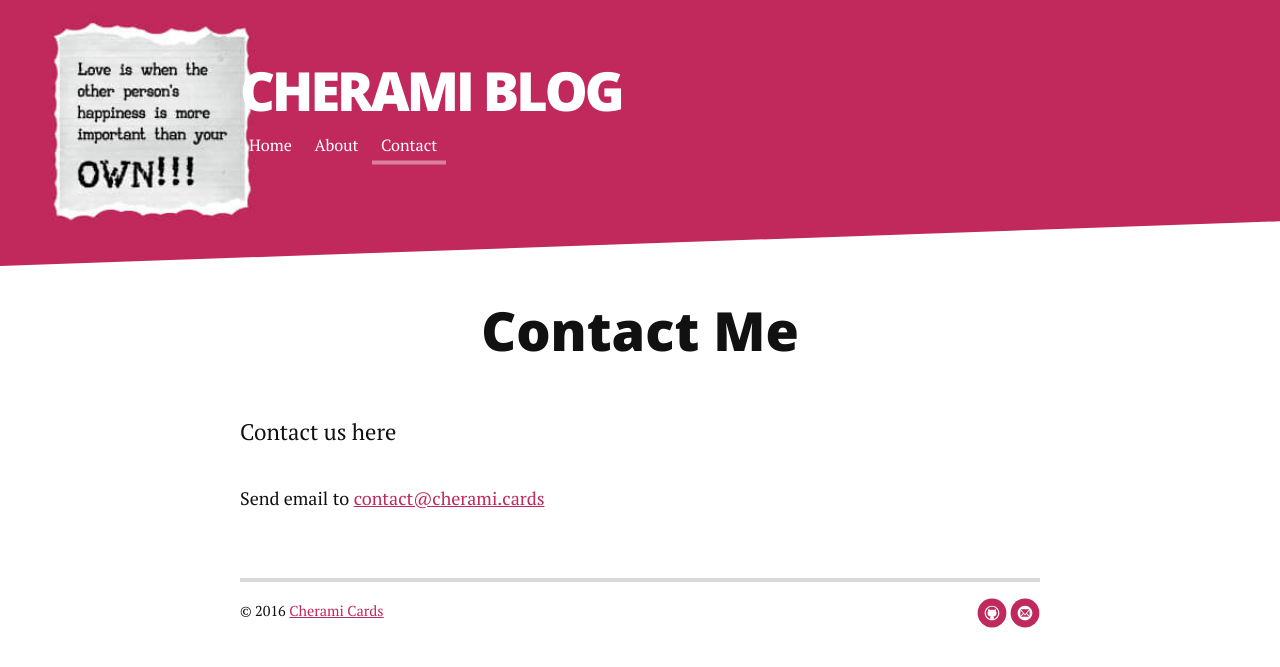
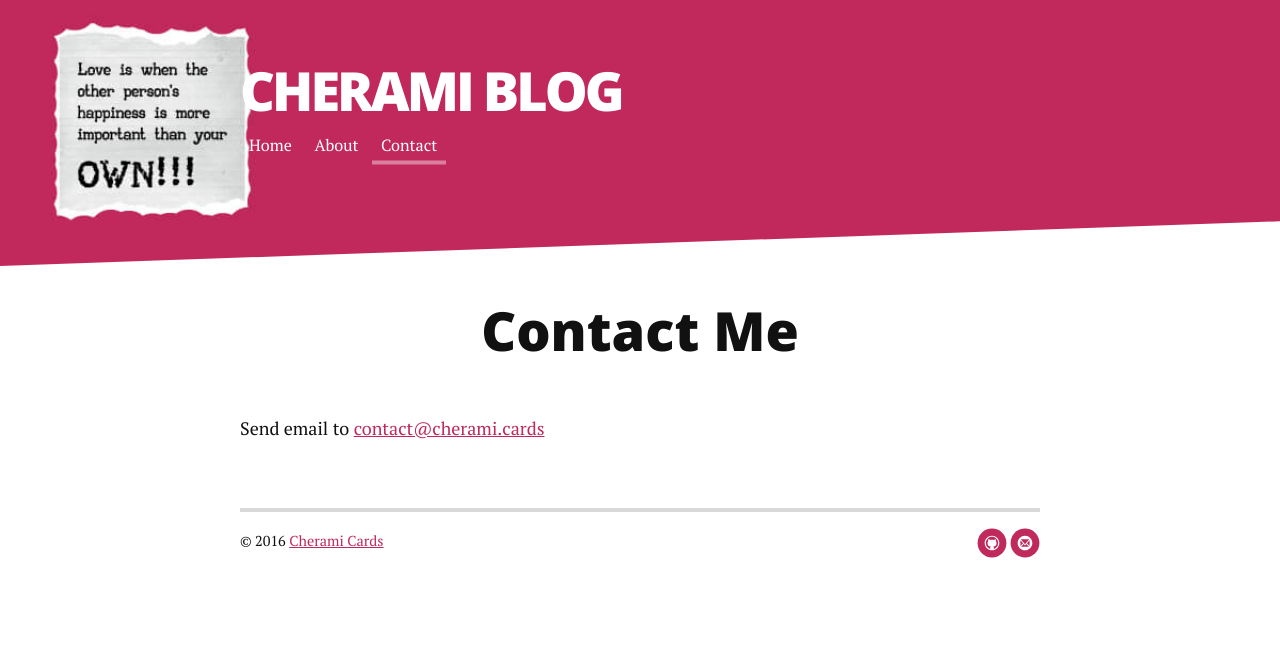
Before and after one commit to CheramiCards/blog, a Jekyll site: the page built from contact.md, in a window 1280 px wide. Shown: the top 667 px of the page. Built offline with Jekyll 4.4.1, drawn with Linux system fonts in a browser that asks for light colours; nearby versions of some CDN libraries.

Commit message:
Update contact page

```diff
--- a/contact.md
+++ b/contact.md
@@ -6,7 +6,6 @@ title: Contact Cherami Cards
 <div id="contact">
   <h1 class="pageTitle">Contact Me</h1>
   <div class="contactContent">
-    <p class="intro">Contact us here</p>
     <p>Send email to <a href="mail:to=contact@cherami.cards">contact@cherami.cards</a></p>
   </div>
 </div>
```
